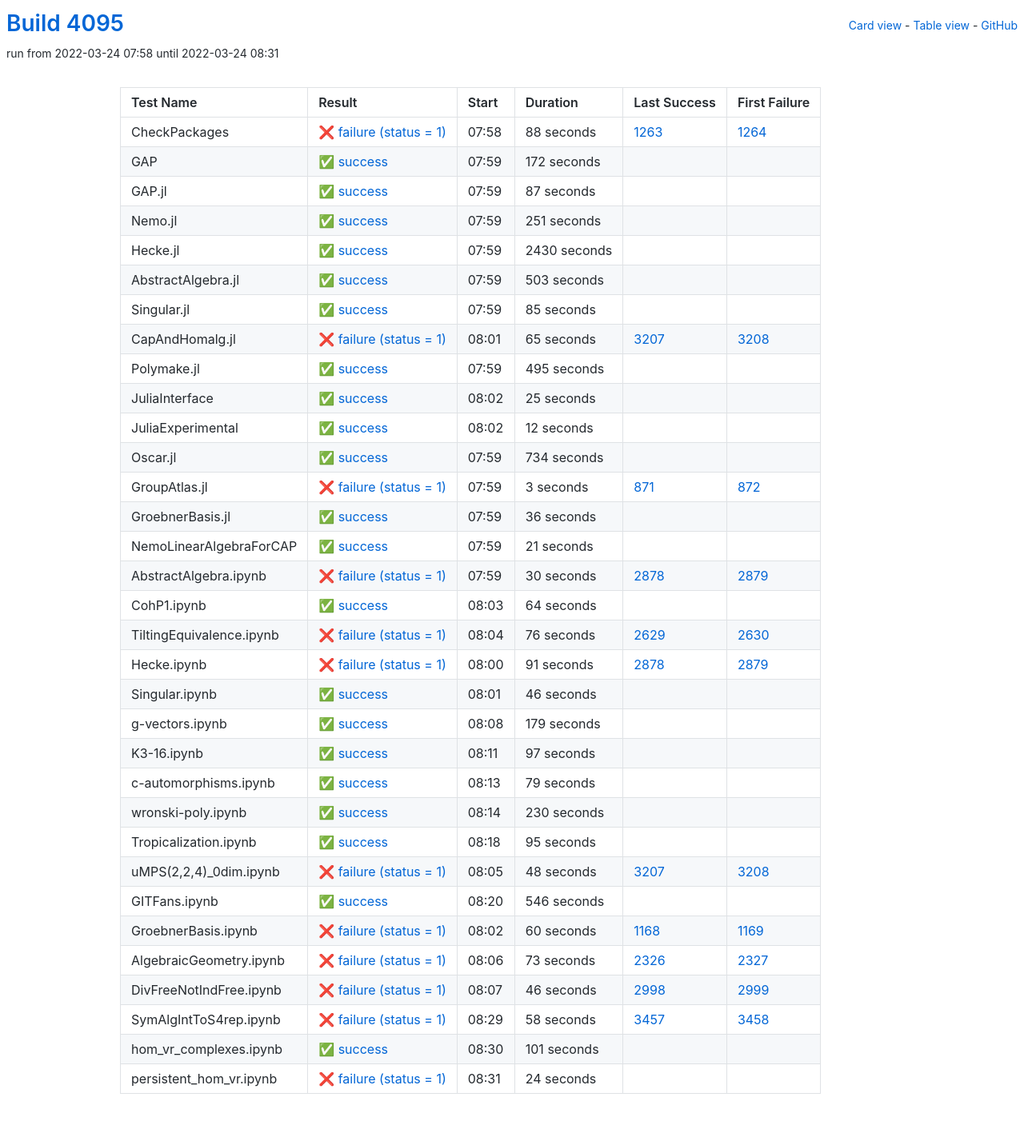
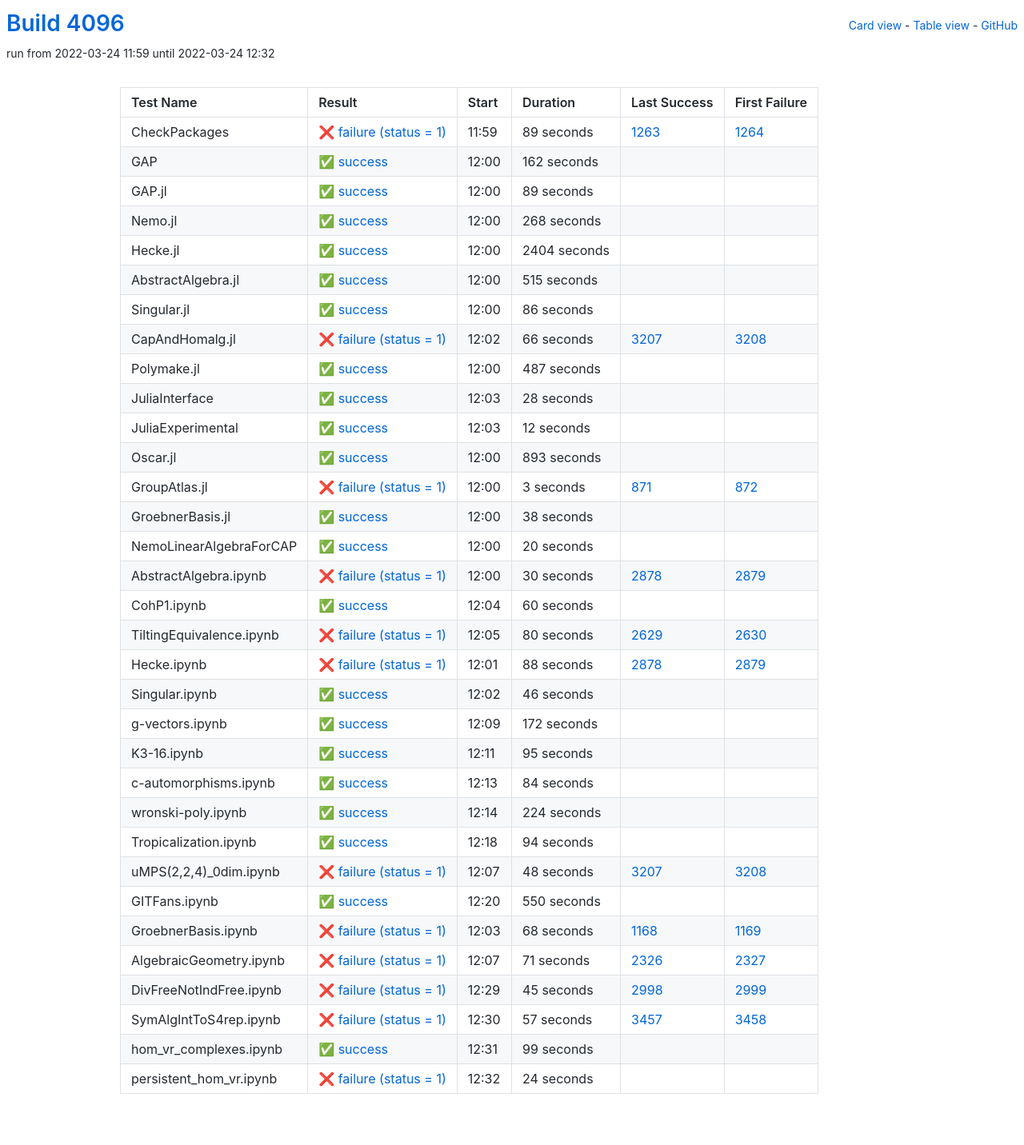
Before and after one commit to oscar-system/oscar-ci-status-stable, a Jekyll site: the page built from table.html, in a window 1280 px wide. Shown: the whole page at 80% size. Built offline with Jekyll 4.4.1, drawn with Linux system fonts in a browser that asks for light colours.

Commit message:
Build #4096

```diff
--- a/_data/ci.yml
+++ b/_data/ci.yml
@@ -1,6 +1,6 @@
 ---
-build: 4095
-build_url: https://oscarci.mathematik.uni-kl.de/job/oscar-stable/4095/
+build: 4096
+build_url: https://oscarci.mathematik.uni-kl.de/job/oscar-stable/4096/
 job: oscar-stable
 organization: oscar-system
 repo: oscar-ci-status-stable
@@ -8,128 +8,128 @@ repourl: https://github.com/oscar-system/oscar-ci-status-stable
 tests:
 - name: CheckPackages
   id: checkpackages
-  log: https://oscarci.mathematik.uni-kl.de/job/oscar-stable/4095/artifact/logs/build-4095/CheckPackages.log
-  start: 2022-03-24 07:58
+  log: https://oscarci.mathematik.uni-kl.de/job/oscar-stable/4096/artifact/logs/build-4096/CheckPackages.log
+  start: 2022-03-24 11:59
   success: false
   exitcode: 1
   status: failure
-  duration: 88
+  duration: 89
   last_success: 1263
   last_success_url: https://oscarci.mathematik.uni-kl.de/job/oscar-stable/1263/
   first_failure: 1264
   first_failure_url: https://oscarci.mathematik.uni-kl.de/job/oscar-stable/1264/
 - name: GAP
   id: gap
-  log: https://oscarci.mathematik.uni-kl.de/job/oscar-stable/4095/artifact/logs/build-4095/GAP.log
-  start: 2022-03-24 07:59
+  log: https://oscarci.mathematik.uni-kl.de/job/oscar-stable/4096/artifact/logs/build-4096/GAP.log
+  start: 2022-03-24 12:00
   success: true
   exitcode: 0
   status: success
-  duration: 172
+  duration: 162
   last_success: false
   last_success_url:
   first_failure: false
   first_failure_url:
 - name: GAP.jl
   id: gap-jl
-  log: https://oscarci.mathematik.uni-kl.de/job/oscar-stable/4095/artifact/logs/build-4095/GAP.jl.log
-  start: 2022-03-24 07:59
+  log: https://oscarci.mathematik.uni-kl.de/job/oscar-stable/4096/artifact/logs/build-4096/GAP.jl.log
+  start: 2022-03-24 12:00
   success: true
   exitcode: 0
   status: success
-  duration: 87
+  duration: 89
   last_success: false
   last_success_url:
   first_failure: false
   first_failure_url:
 - name: Nemo.jl
   id: nemo-jl
-  log: https://oscarci.mathematik.uni-kl.de/job/oscar-stable/4095/artifact/logs/build-4095/Nemo.jl.log
-  start: 2022-03-24 07:59
+  log: https://oscarci.mathematik.uni-kl.de/job/oscar-stable/4096/artifact/logs/build-4096/Nemo.jl.log
+  start: 2022-03-24 12:00
   success: true
   exitcode: 0
   status: success
-  duration: 251
+  duration: 268
   last_success: false
   last_success_url:
   first_failure: false
   first_failure_url:
 - name: Hecke.jl
   id: hecke-jl
-  log: https://oscarci.mathematik.uni-kl.de/job/oscar-stable/4095/artifact/logs/build-4095/Hecke.jl.log
-  start: 2022-03-24 07:59
+  log: https://oscarci.mathematik.uni-kl.de/job/oscar-stable/4096/artifact/logs/build-4096/Hecke.jl.log
+  start: 2022-03-24 12:00
   success: true
   exitcode: 0
   status: success
-  duration: 2430
+  duration: 2404
   last_success: false
   last_success_url:
   first_failure: false
   first_failure_url:
 - name: AbstractAlgebra.jl
   id: abstractalgebra-jl
-  log: https://oscarci.mathematik.uni-kl.de/job/oscar-stable/4095/artifact/logs/build-4095/AbstractAlgebra.jl.log
-  start: 2022-03-24 07:59
+  log: https://oscarci.mathematik.uni-kl.de/job/oscar-stable/4096/artifact/logs/build-4096/AbstractAlgebra.jl.log
+  start: 2022-03-24 12:00
   success: true
   exitcode: 0
   status: success
-  duration: 503
+  duration: 515
   last_success: false
   last_success_url:
   first_failure: false
   first_failure_url:
 - name: Singular.jl
   id: singular-jl
-  log: https://oscarci.mathematik.uni-kl.de/job/oscar-stable/4095/artifact/logs/build-4095/Singular.jl.log
-  start: 2022-03-24 07:59
+  log: https://oscarci.mathematik.uni-kl.de/job/oscar-stable/4096/artifact/logs/build-4096/Singular.jl.log
+  start: 2022-03-24 12:00
   success: true
   exitcode: 0
   status: success
-  duration: 85
+  duration: 86
   last_success: false
   last_success_url:
   first_failure: false
   first_failure_url:
 - name: CapAndHomalg.jl
   id: capandhomalg-jl
-  log: https://oscarci.mathematik.uni-kl.de/job/oscar-stable/4095/artifact/logs/build-4095/CapAndHomalg.jl.log
-  start: 2022-03-24 08:01
+  log: https://oscarci.mathematik.uni-kl.de/job/oscar-stable/4096/artifact/logs/build-4096/CapAndHomalg.jl.log
+  start: 2022-03-24 12:02
   success: false
   exitcode: 1
   status: failure
-  duration: 65
+  duration: 66
   last_success: 3207
   last_success_url: https://oscarci.mathematik.uni-kl.de/job/oscar-stable/3207/
   first_failure: 3208
   first_failure_url: https://oscarci.mathematik.uni-kl.de/job/oscar-stable/3208/
 - name: Polymake.jl
   id: polymake-jl
-  log: https://oscarci.mathematik.uni-kl.de/job/oscar-stable/4095/artifact/logs/build-4095/Polymake.jl.log
-  start: 2022-03-24 07:59
+  log: https://oscarci.mathematik.uni-kl.de/job/oscar-stable/4096/artifact/logs/build-4096/Polymake.jl.log
+  start: 2022-03-24 12:00
   success: true
   exitcode: 0
   status: success
-  duration: 495
+  duration: 487
   last_success: false
   last_success_url:
   first_failure: false
   first_failure_url:
 - name: JuliaInterface
   id: juliainterface
-  log: https://oscarci.mathematik.uni-kl.de/job/oscar-stable/4095/artifact/logs/build-4095/JuliaInterface.log
-  start: 2022-03-24 08:02
+  log: https://oscarci.mathematik.uni-kl.de/job/oscar-stable/4096/artifact/logs/build-4096/JuliaInterface.log
+  start: 2022-03-24 12:03
   success: true
   exitcode: 0
   status: success
-  duration: 25
+  duration: 28
   last_success: false
   last_success_url:
   first_failure: false
   first_failure_url:
 - name: JuliaExperimental
   id: juliaexperimental
-  log: https://oscarci.mathematik.uni-kl.de/job/oscar-stable/4095/artifact/logs/build-4095/JuliaExperimental.log
-  start: 2022-03-24 08:02
+  log: https://oscarci.mathematik.uni-kl.de/job/oscar-stable/4096/artifact/logs/build-4096/JuliaExperimental.log
+  start: 2022-03-24 12:03
   success: true
   exitcode: 0
   status: success
@@ -140,20 +140,20 @@ tests:
   first_failure_url:
 - name: Oscar.jl
   id: oscar-jl
-  log: https://oscarci.mathematik.uni-kl.de/job/oscar-stable/4095/artifact/logs/build-4095/Oscar.jl.log
-  start: 2022-03-24 07:59
+  log: https://oscarci.mathematik.uni-kl.de/job/oscar-stable/4096/artifact/logs/build-4096/Oscar.jl.log
+  start: 2022-03-24 12:00
   success: true
   exitcode: 0
   status: success
-  duration: 734
+  duration: 893
   last_success: false
   last_success_url:
   first_failure: false
   first_failure_url:
 - name: GroupAtlas.jl
   id: groupatlas-jl
-  log: https://oscarci.mathematik.uni-kl.de/job/oscar-stable/4095/artifact/logs/build-4095/GroupAtlas.jl.log
-  start: 2022-03-24 07:59
+  log: https://oscarci.mathematik.uni-kl.de/job/oscar-stable/4096/artifact/logs/build-4096/GroupAtlas.jl.log
+  start: 2022-03-24 12:00
   success: false
   exitcode: 1
   status: failure
@@ -164,32 +164,32 @@ tests:
   first_failure_url: https://oscarci.mathematik.uni-kl.de/job/oscar-stable/872/
 - name: GroebnerBasis.jl
   id: groebnerbasis-jl
-  log: https://oscarci.mathematik.uni-kl.de/job/oscar-stable/4095/artifact/logs/build-4095/GroebnerBasis.jl.log
-  start: 2022-03-24 07:59
+  log: https://oscarci.mathematik.uni-kl.de/job/oscar-stable/4096/artifact/logs/build-4096/GroebnerBasis.jl.log
+  start: 2022-03-24 12:00
   success: true
   exitcode: 0
   status: success
-  duration: 36
+  duration: 38
   last_success: false
   last_success_url:
   first_failure: false
   first_failure_url:
 - name: NemoLinearAlgebraForCAP
   id: nemolinearalgebraforcap
-  log: https://oscarci.mathematik.uni-kl.de/job/oscar-stable/4095/artifact/logs/build-4095/NemoLinearAlgebraForCAP.log
-  start: 2022-03-24 07:59
+  log: https://oscarci.mathematik.uni-kl.de/job/oscar-stable/4096/artifact/logs/build-4096/NemoLinearAlgebraForCAP.log
+  start: 2022-03-24 12:00
   success: true
   exitcode: 0
   status: success
-  duration: 21
+  duration: 20
   last_success: false
   last_success_url:
   first_failure: false
   first_failure_url:
 - name: AbstractAlgebra.ipynb
   id: abstractalgebra-ipynb
-  log: https://oscarci.mathematik.uni-kl.de/job/oscar-stable/4095/artifact/logs/build-4095/AbstractAlgebra.ipynb.log
-  start: 2022-03-24 07:59
+  log: https://oscarci.mathematik.uni-kl.de/job/oscar-stable/4096/artifact/logs/build-4096/AbstractAlgebra.ipynb.log
+  start: 2022-03-24 12:00
   success: false
   exitcode: 1
   status: failure
@@ -200,44 +200,44 @@ tests:
   first_failure_url: https://oscarci.mathematik.uni-kl.de/job/oscar-stable/2879/
 - name: CohP1.ipynb
   id: cohp1-ipynb
-  log: https://oscarci.mathematik.uni-kl.de/job/oscar-stable/4095/artifact/logs/build-4095/CohP1.ipynb.log
-  start: 2022-03-24 08:03
+  log: https://oscarci.mathematik.uni-kl.de/job/oscar-stable/4096/artifact/logs/build-4096/CohP1.ipynb.log
+  start: 2022-03-24 12:04
   success: true
   exitcode: 0
   status: success
-  duration: 64
+  duration: 60
   last_success: false
   last_success_url:
   first_failure: false
   first_failure_url:
 - name: TiltingEquivalence.ipynb
   id: tiltingequivalence-ipynb
-  log: https://oscarci.mathematik.uni-kl.de/job/oscar-stable/4095/artifact/logs/build-4095/TiltingEquivalence.ipynb.log
-  start: 2022-03-24 08:04
+  log: https://oscarci.mathematik.uni-kl.de/job/oscar-stable/4096/artifact/logs/build-4096/TiltingEquivalence.ipynb.log
+  start: 2022-03-24 12:05
   success: false
   exitcode: 1
   status: failure
-  duration: 76
+  duration: 80
   last_success: 2629
   last_success_url: https://oscarci.mathematik.uni-kl.de/job/oscar-stable/2629/
   first_failure: 2630
   first_failure_url: https://oscarci.mathematik.uni-kl.de/job/oscar-stable/2630/
 - name: Hecke.ipynb
   id: hecke-ipynb
-  log: https://oscarci.mathematik.uni-kl.de/job/oscar-stable/4095/artifact/logs/build-4095/Hecke.ipynb.log
-  start: 2022-03-24 08:00
+  log: https://oscarci.mathematik.uni-kl.de/job/oscar-stable/4096/artifact/logs/build-4096/Hecke.ipynb.log
+  start: 2022-03-24 12:01
   success: false
   exitcode: 1
   status: failure
-  duration: 91
+  duration: 88
   last_success: 2878
   last_success_url: https://oscarci.mathematik.uni-kl.de/job/oscar-stable/2878/
   first_failure: 2879
   first_failure_url: https://oscarci.mathematik.uni-kl.de/job/oscar-stable/2879/
 - name: Singular.ipynb
   id: singular-ipynb
-  log: https://oscarci.mathematik.uni-kl.de/job/oscar-stable/4095/artifact/logs/build-4095/Singular.ipynb.log
-  start: 2022-03-24 08:01
+  log: https://oscarci.mathematik.uni-kl.de/job/oscar-stable/4096/artifact/logs/build-4096/Singular.ipynb.log
+  start: 2022-03-24 12:02
   success: true
   exitcode: 0
   status: success
@@ -248,56 +248,20 @@ tests:
   first_failure_url:
 - name: g-vectors.ipynb
   id: g-vectors-ipynb
-  log: https://oscarci.mathematik.uni-kl.de/job/oscar-stable/4095/artifact/logs/build-4095/g-vectors.ipynb.log
-  start: 2022-03-24 08:08
+  log: https://oscarci.mathematik.uni-kl.de/job/oscar-stable/4096/artifact/logs/build-4096/g-vectors.ipynb.log
+  start: 2022-03-24 12:09
   success: true
   exitcode: 0
   status: success
-  duration: 179
+  duration: 172
   last_success: false
   last_success_url:
   first_failure: false
   first_failure_url:
 - name: K3-16.ipynb
   id: k3-16-ipynb
-  log: https://oscarci.mathematik.uni-kl.de/job/oscar-stable/4095/artifact/logs/build-4095/K3-16.ipynb.log
-  start: 2022-03-24 08:11
-  success: true
-  exitcode: 0
-  status: success
-  duration: 97
-  last_success: false
-  last_success_url:
-  first_failure: false
-  first_failure_url:
-- name: c-automorphisms.ipynb
-  id: c-automorphisms-ipynb
-  log: https://oscarci.mathematik.uni-kl.de/job/oscar-stable/4095/artifact/logs/build-4095/c-automorphisms.ipynb.log
-  start: 2022-03-24 08:13
-  success: true
-  exitcode: 0
-  status: success
-  duration: 79
-  last_success: false
-  last_success_url:
-  first_failure: false
-  first_failure_url:
-- name: wronski-poly.ipynb
-  id: wronski-poly-ipynb
-  log: https://oscarci.mathematik.uni-kl.de/job/oscar-stable/4095/artifact/logs/build-4095/wronski-poly.ipynb.log
-  start: 2022-03-24 08:14
-  success: true
-  exitcode: 0
-  status: success
-  duration: 230
-  last_success: false
-  last_success_url:
-  first_failure: false
-  first_failure_url:
-- name: Tropicalization.ipynb
-  id: tropicalization-ipynb
-  log: https://oscarci.mathematik.uni-kl.de/job/oscar-stable/4095/artifact/logs/build-4095/Tropicalization.ipynb.log
-  start: 2022-03-24 08:18
+  log: https://oscarci.mathematik.uni-kl.de/job/oscar-stable/4096/artifact/logs/build-4096/K3-16.ipynb.log
+  start: 2022-03-24 12:11
   success: true
   exitcode: 0
   status: success
@@ -306,10 +270,46 @@ tests:
   last_success_url:
   first_failure: false
   first_failure_url:
+- name: c-automorphisms.ipynb
+  id: c-automorphisms-ipynb
+  log: https://oscarci.mathematik.uni-kl.de/job/oscar-stable/4096/artifact/logs/build-4096/c-automorphisms.ipynb.log
+  start: 2022-03-24 12:13
+  success: true
+  exitcode: 0
+  status: success
+  duration: 84
+  last_success: false
+  last_success_url:
+  first_failure: false
+  first_failure_url:
+- name: wronski-poly.ipynb
+  id: wronski-poly-ipynb
+  log: https://oscarci.mathematik.uni-kl.de/job/oscar-stable/4096/artifact/logs/build-4096/wronski-poly.ipynb.log
+  start: 2022-03-24 12:14
+  success: true
+  exitcode: 0
+  status: success
+  duration: 224
+  last_success: false
+  last_success_url:
+  first_failure: false
+  first_failure_url:
+- name: Tropicalization.ipynb
+  id: tropicalization-ipynb
+  log: https://oscarci.mathematik.uni-kl.de/job/oscar-stable/4096/artifact/logs/build-4096/Tropicalization.ipynb.log
+  start: 2022-03-24 12:18
+  success: true
+  exitcode: 0
+  status: success
+  duration: 94
+  last_success: false
+  last_success_url:
+  first_failure: false
+  first_failure_url:
 - name: uMPS(2,2,4)_0dim.ipynb
   id: umps-2-2-4-0dim-ipynb
-  log: https://oscarci.mathematik.uni-kl.de/job/oscar-stable/4095/artifact/logs/build-4095/uMPS-2-2-4-_0dim.ipynb.log
-  start: 2022-03-24 08:05
+  log: https://oscarci.mathematik.uni-kl.de/job/oscar-stable/4096/artifact/logs/build-4096/uMPS-2-2-4-_0dim.ipynb.log
+  start: 2022-03-24 12:07
   success: false
   exitcode: 1
   status: failure
@@ -320,80 +320,80 @@ tests:
   first_failure_url: https://oscarci.mathematik.uni-kl.de/job/oscar-stable/3208/
 - name: GITFans.ipynb
   id: gitfans-ipynb
-  log: https://oscarci.mathematik.uni-kl.de/job/oscar-stable/4095/artifact/logs/build-4095/GITFans.ipynb.log
-  start: 2022-03-24 08:20
+  log: https://oscarci.mathematik.uni-kl.de/job/oscar-stable/4096/artifact/logs/build-4096/GITFans.ipynb.log
+  start: 2022-03-24 12:20
   success: true
   exitcode: 0
   status: success
-  duration: 546
+  duration: 550
   last_success: false
   last_success_url:
   first_failure: false
   first_failure_url:
 - name: GroebnerBasis.ipynb
   id: groebnerbasis-ipynb
-  log: https://oscarci.mathematik.uni-kl.de/job/oscar-stable/4095/artifact/logs/build-4095/GroebnerBasis.ipynb.log
-  start: 2022-03-24 08:02
+  log: https://oscarci.mathematik.uni-kl.de/job/oscar-stable/4096/artifact/logs/build-4096/GroebnerBasis.ipynb.log
+  start: 2022-03-24 12:03
   success: false
   exitcode: 1
   status: failure
-  duration: 60
+  duration: 68
   last_success: 1168
   last_success_url: https://oscarci.mathematik.uni-kl.de/job/oscar-stable/1168/
   first_failure: 1169
   first_failure_url: https://oscarci.mathematik.uni-kl.de/job/oscar-stable/1169/
 - name: AlgebraicGeometry.ipynb
   id: algebraicgeometry-ipynb
-  log: https://oscarci.mathematik.uni-kl.de/job/oscar-stable/4095/artifact/logs/build-4095/AlgebraicGeometry.ipynb.log
-  start: 2022-03-24 08:06
+  log: https://oscarci.mathematik.uni-kl.de/job/oscar-stable/4096/artifact/logs/build-4096/AlgebraicGeometry.ipynb.log
+  start: 2022-03-24 12:07
   success: false
   exitcode: 1
   status: failure
-  duration: 73
+  duration: 71
   last_success: 2326
   last_success_url: https://oscarci.mathematik.uni-kl.de/job/oscar-stable/2326/
   first_failure: 2327
   first_failure_url: https://oscarci.mathematik.uni-kl.de/job/oscar-stable/2327/
 - name: DivFreeNotIndFree.ipynb
   id: divfreenotindfree-ipynb
-  log: https://oscarci.mathematik.uni-kl.de/job/oscar-stable/4095/artifact/logs/build-4095/DivFreeNotIndFree.ipynb.log
-  start: 2022-03-24 08:07
+  log: https://oscarci.mathematik.uni-kl.de/job/oscar-stable/4096/artifact/logs/build-4096/DivFreeNotIndFree.ipynb.log
+  start: 2022-03-24 12:29
   success: false
   exitcode: 1
   status: failure
-  duration: 46
+  duration: 45
   last_success: 2998
   last_success_url: https://oscarci.mathematik.uni-kl.de/job/oscar-stable/2998/
   first_failure: 2999
   first_failure_url: https://oscarci.mathematik.uni-kl.de/job/oscar-stable/2999/
 - name: SymAlgIntToS4rep.ipynb
   id: symalginttos4rep-ipynb
-  log: https://oscarci.mathematik.uni-kl.de/job/oscar-stable/4095/artifact/logs/build-4095/SymAlgIntToS4rep.ipynb.log
-  start: 2022-03-24 08:29
+  log: https://oscarci.mathematik.uni-kl.de/job/oscar-stable/4096/artifact/logs/build-4096/SymAlgIntToS4rep.ipynb.log
+  start: 2022-03-24 12:30
   success: false
   exitcode: 1
   status: failure
-  duration: 58
+  duration: 57
   last_success: 3457
   last_success_url: https://oscarci.mathematik.uni-kl.de/job/oscar-stable/3457/
   first_failure: 3458
   first_failure_url: https://oscarci.mathematik.uni-kl.de/job/oscar-stable/3458/
 - name: hom_vr_complexes.ipynb
   id: hom-vr-complexes-ipynb
-  log: https://oscarci.mathematik.uni-kl.de/job/oscar-stable/4095/artifact/logs/build-4095/hom_vr_complexes.ipynb.log
-  start: 2022-03-24 08:30
+  log: https://oscarci.mathematik.uni-kl.de/job/oscar-stable/4096/artifact/logs/build-4096/hom_vr_complexes.ipynb.log
+  start: 2022-03-24 12:31
   success: true
   exitcode: 0
   status: success
-  duration: 101
+  duration: 99
   last_success: false
   last_success_url:
   first_failure: false
   first_failure_url:
 - name: persistent_hom_vr.ipynb
   id: persistent-hom-vr-ipynb
-  log: https://oscarci.mathematik.uni-kl.de/job/oscar-stable/4095/artifact/logs/build-4095/persistent_hom_vr.ipynb.log
-  start: 2022-03-24 08:31
+  log: https://oscarci.mathematik.uni-kl.de/job/oscar-stable/4096/artifact/logs/build-4096/persistent_hom_vr.ipynb.log
+  start: 2022-03-24 12:32
   success: false
   exitcode: 1
   status: failure
```
Also changed, not shown: README.md.
